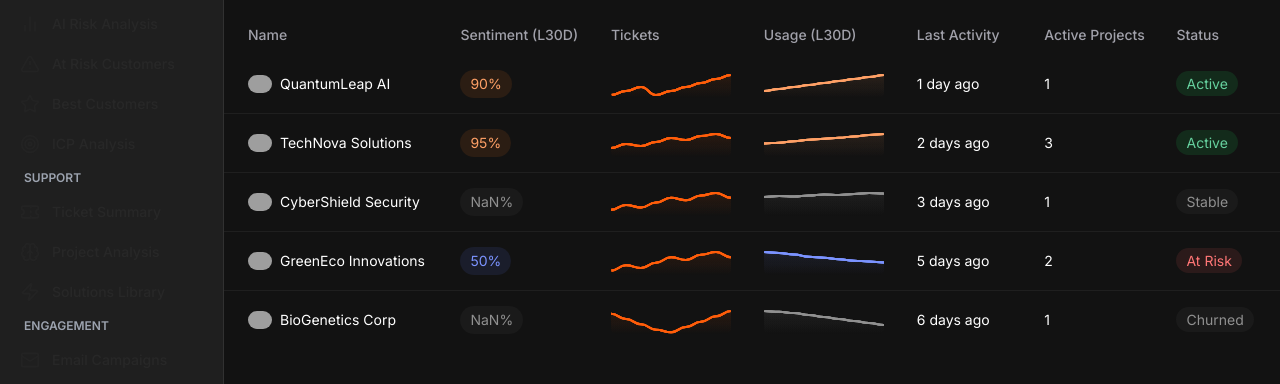
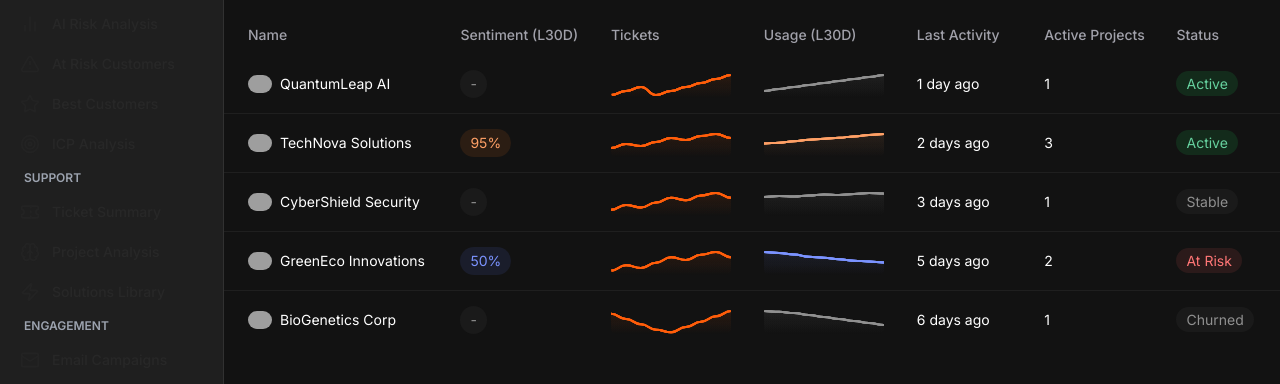
Before and after one commit to renantrendt/wordware-demo, a Next.js app: page /companies in a window 1280 px wide. Shown: the part 190-574 px from the top of the page. Built offline with nearby package versions, Linux system fonts and the light colour scheme; no server answers; the database is empty; grey boxes are pictures that could not be loaded.

Commit message:
fix: improve sentiment display with dash for empty values

```diff
--- a/app/companies/page.tsx
+++ b/app/companies/page.tsx
@@ -103,7 +103,7 @@ const initialCompanies: Company[] = [
     lastActivity: "1 day ago",
     usageTrend: [20, 25, 30, 35, 40, 45, 50, 55, 60],
     tickets: [1, 2, 3, 1, 2, 3, 4, 5, 6],
-    sentiment: 0.9,
+    sentiment: null,
     activeProjects: 1,
     status: "Active",
     source: "csv",
--- a/components/companies-table.tsx
+++ b/components/companies-table.tsx
@@ -147,14 +147,16 @@ export function CompaniesTable({ companies, selectedColumns, onRowClick, onColum
                       <div className="flex justify-start w-full">
                         <span
                           className={`px-2.5 py-1 rounded-full text-sm ${
-                            company.sentiment >= 0.7
-                              ? "bg-[#2B1D13] text-[#FFA066]"
-                              : company.sentiment >= 0.4
-                                ? "bg-[#1A1D2B] text-[#7B93FF]"
-                                : "bg-[#1A1A1A] text-[#909090]"
+                            typeof company.sentiment === 'number'
+                              ? company.sentiment >= 0.7
+                                ? "bg-[#2B1D13] text-[#FFA066]"
+                                : company.sentiment >= 0.4
+                                  ? "bg-[#1A1D2B] text-[#7B93FF]"
+                                  : "bg-[#1A1A1A] text-[#909090]"
+                              : "bg-[#1A1A1A] text-[#909090]"
                           }`}
                         >
-                          {(company.sentiment * 100).toFixed(0)}%
+                          {typeof company.sentiment === 'number' ? `${(company.sentiment * 100).toFixed(0)}%` : '-'}
                         </span>
                       </div>
                     )}
```
